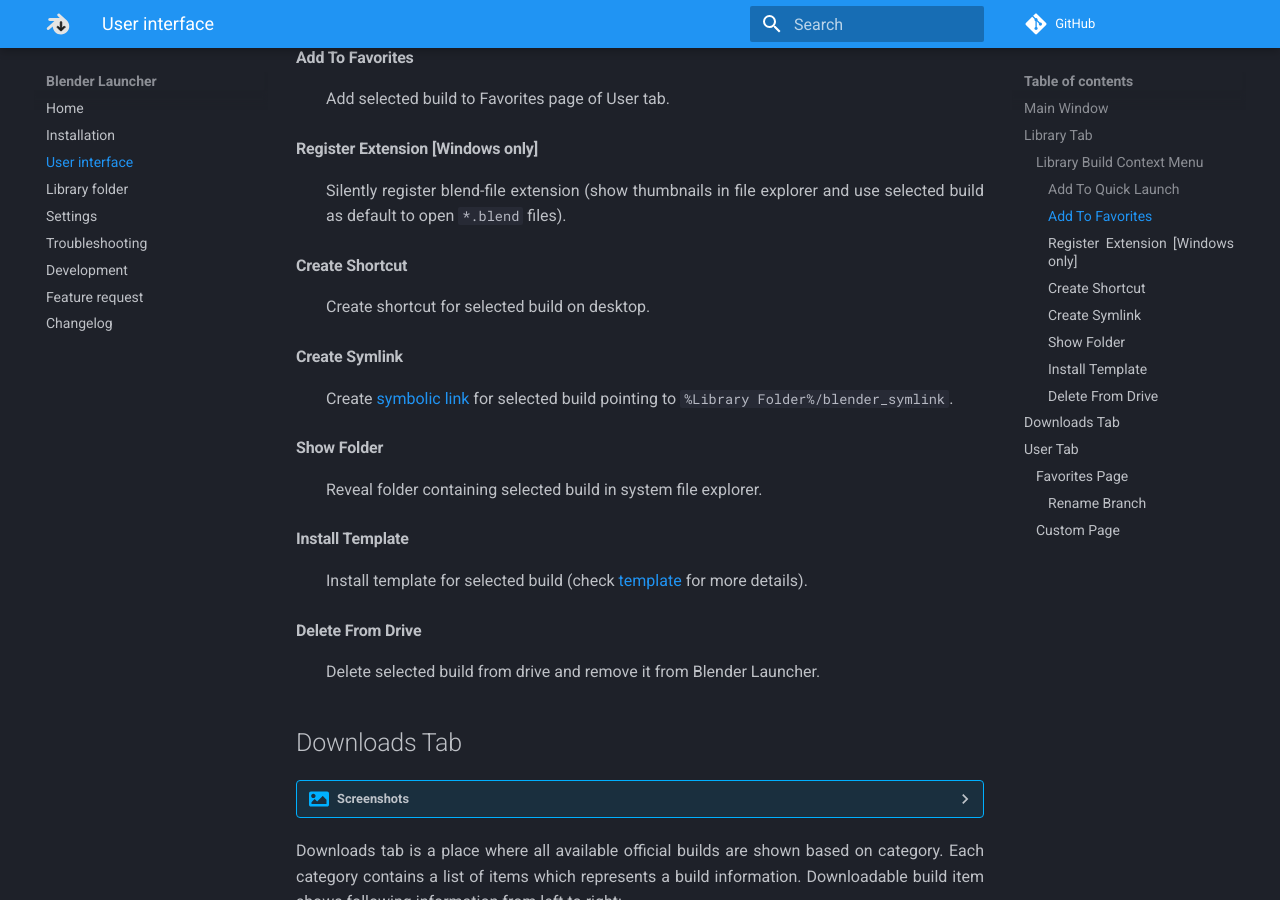
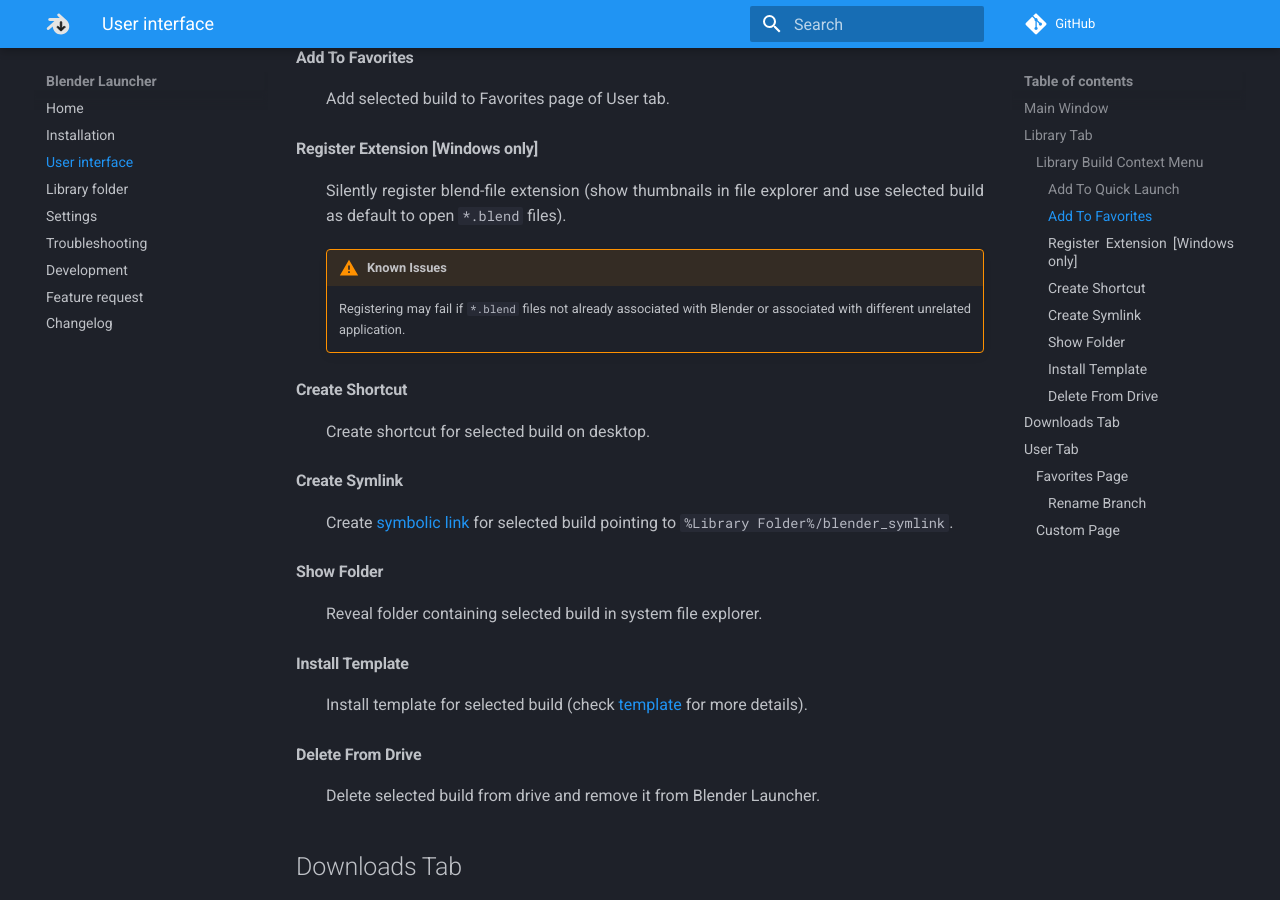
Before and after one commit to DotBow/Blender-Launcher, an MkDocs documentation site: the page built from docs/mkdocs/user_interface.md, in a window 1280 px wide and 900 px high, scrolled down 2189 px. Built offline with MkDocs 1.6.1 and Material for MkDocs 9.7.7, drawn with Linux system fonts in a browser that asks for light colours; comment, search, counter and statistics services are not loaded.

Commit message:
Add warning about registering extension #34

```diff
--- a/docs/mkdocs/user_interface.md
+++ b/docs/mkdocs/user_interface.md
@@ -94,6 +94,10 @@
 
 :   Silently register blend-file extension (show thumbnails in file explorer and use selected build as default to open `*.blend` files).
 
+    !!! warning "Known Issues"
+
+        Registering may fail if `*.blend` files not already associated with Blender or associated with different unrelated application.
+
 #### Create Shortcut
 
 :   Create shortcut for selected build on desktop.
```
